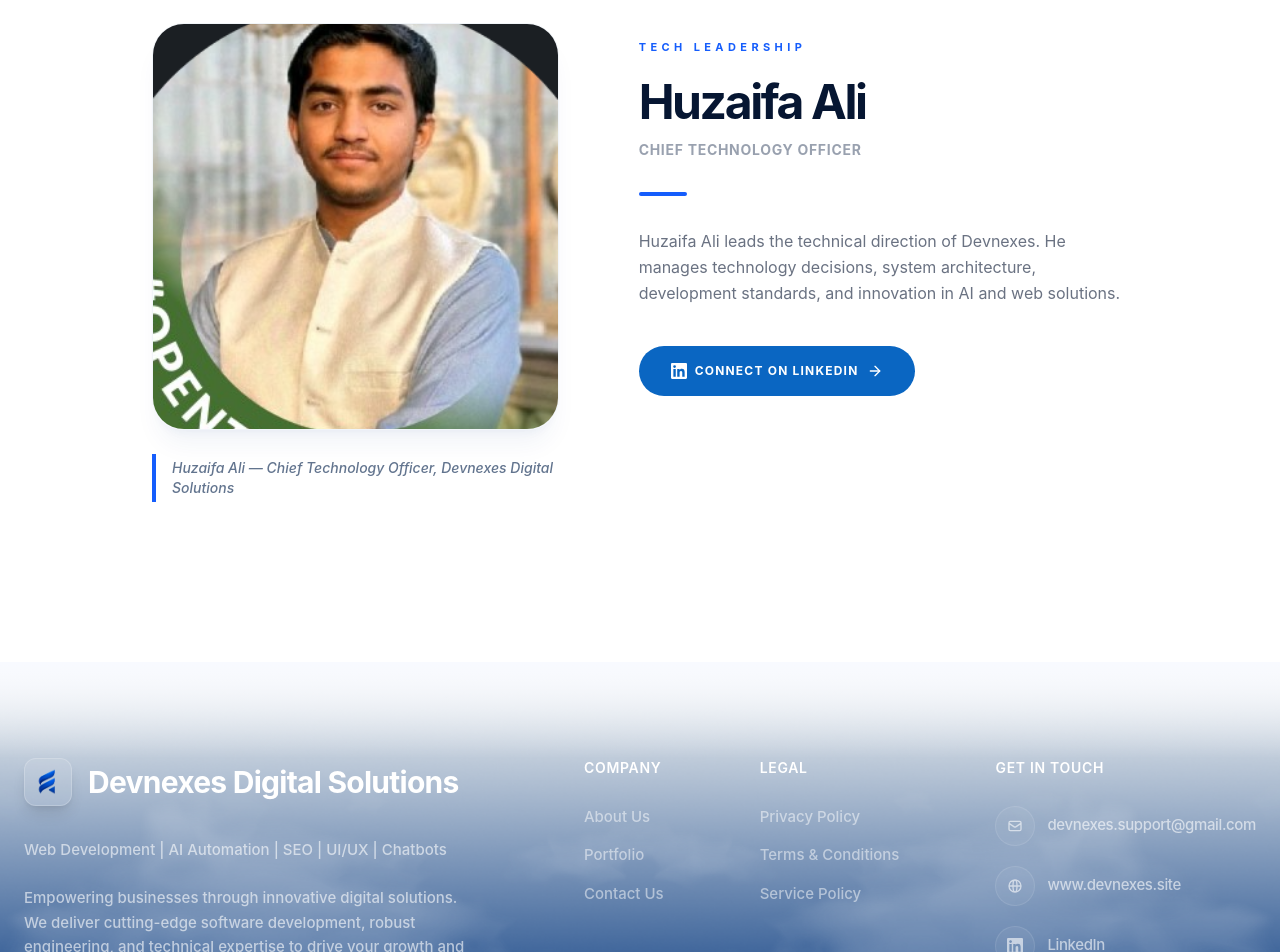
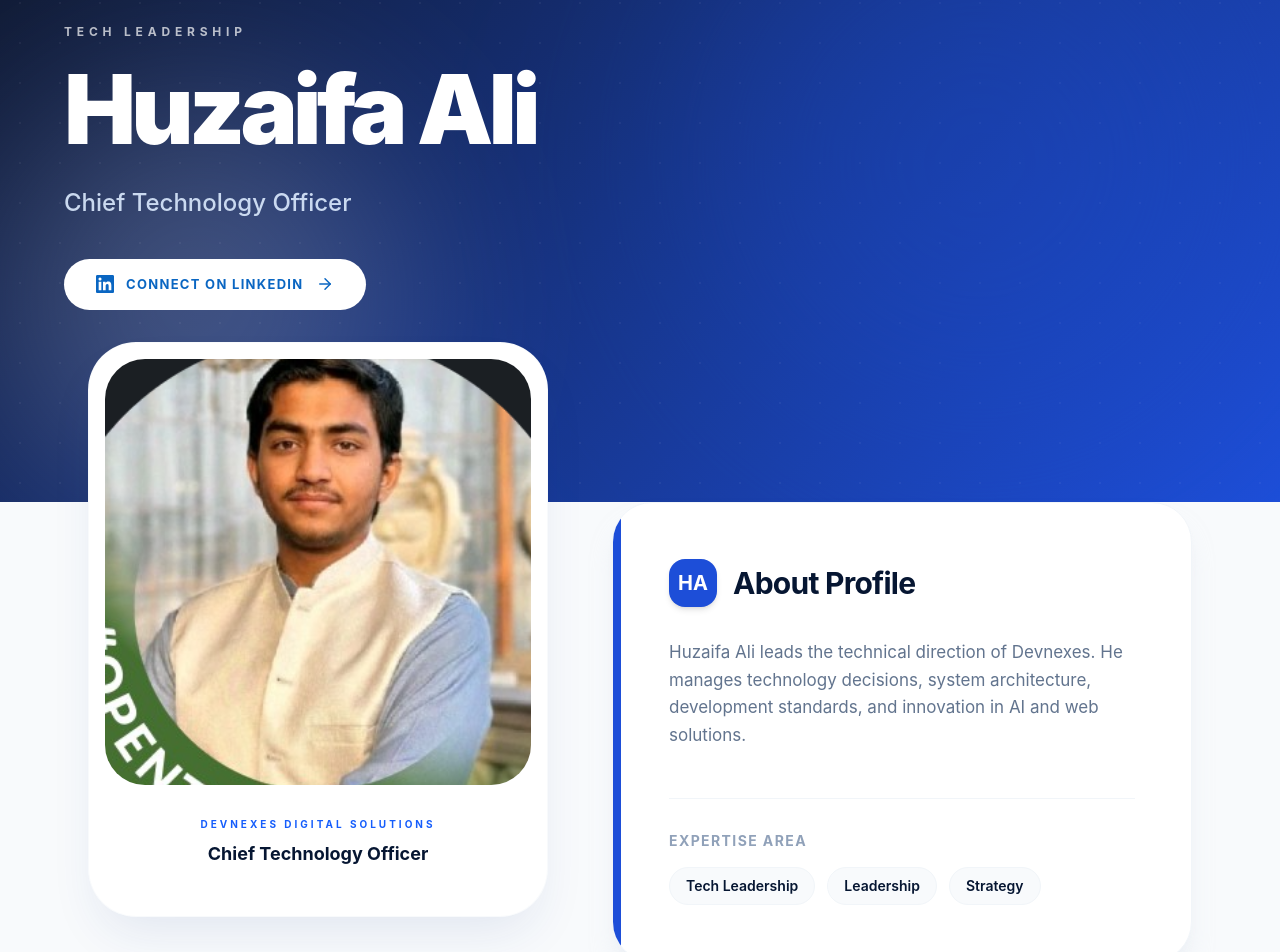
Before and after one commit to sultanraham/Devnexes, a React (Vite) app: page /team/huzaifa-ali in a window 1280 px wide. Shown: the part 137-1089 px from the top of the page. Built offline with nearby package versions, Linux system fonts and the light colour scheme; no server answers.

Commit message:
UI updates: redesigned Team Member page, updated COO image, fixed Org Chart and Counter animation, removed Stats Grid

```diff
--- a/src/components/AboutPage.jsx
+++ b/src/components/AboutPage.jsx
@@ -23,7 +23,7 @@ const TeamCard = ({ member, index }) => {
       className="group flex flex-col sm:flex-row bg-white border border-slate-100 rounded-[2rem] p-6 sm:p-8 hover:shadow-2xl hover:shadow-blue-900/5 transition-all duration-500 gap-8 items-center sm:items-start"
     >
       {/* Photo */}
-      <Link to={`/team/${member.slug}`} className="w-40 h-40 sm:w-48 sm:h-48 shrink-0 rounded-3xl overflow-hidden relative border border-slate-100 shadow-sm group-hover:shadow-lg transition-all duration-500 block">
+      <Link to={`/team/${member.slug}`} className="w-40 h-40 sm:w-48 sm:h-48 shrink-0 rounded-full overflow-hidden relative border border-slate-100 shadow-sm group-hover:shadow-lg transition-all duration-500 block">
         <img
           src={member.photo}
           alt={`${member.name} - ${member.role} at Devnexes`}
@@ -44,8 +44,13 @@ const TeamCard = ({ member, index }) => {
 
         {/* Role Badge on Image */}
         <div className="absolute bottom-3 left-0 right-0 flex justify-center opacity-90 group-hover:opacity-100 transition-opacity">
-          <span className="bg-[#061632]/80 backdrop-blur-md text-white text-[9px] font-bold uppercase tracking-[0.2em] px-3 py-1.5 rounded-full shadow-lg border border-white/20">
-            Devnexes {member.role.includes('—') ? member.role.split('—')[1].trim() : (member.role.includes('CEO') ? 'CEO' : (member.role.includes('Lead') ? 'Lead' : member.role))}
+          <span className="bg-[#061632]/80 backdrop-blur-md text-white text-[9px] font-bold uppercase tracking-[0.2em] px-4 py-1.5 rounded-full shadow-lg border border-white/20 whitespace-nowrap">
+            Devnexes {
+              member.role.includes('CEO') ? 'CEO' :
+              member.role.includes('Operations') ? 'COO' :
+              member.role.includes('Technology') ? 'CTO' :
+              member.role.includes('Lead') ? 'Lead' : member.role
+            }
           </span>
         </div>
       </Link>
@@ -81,7 +86,7 @@ const TeamCard = ({ member, index }) => {
 
 const OrganizationChart = () => {
   const ceo = team.find(m => m.slug === 'muhammad-raham-abdul-qayyum')
-  const coo = team.find(m => m.slug === 'muhammad-arham')
+  const coo = team.find(m => m.slug === 'muhammad-arham-abdul-qayyum')
   const cto = team.find(m => m.slug === 'huzaifa-ali')
   const lead = team.find(m => m.slug === 'huzaifa-mushtaq')
 
--- a/src/components/TeamMemberPage.jsx
+++ b/src/components/TeamMemberPage.jsx
@@ -48,7 +48,7 @@ const TeamMemberPage = () => {
   };
 
   return (
-    <div className="w-full bg-white font-outfit min-h-screen flex flex-col">
+    <div className="w-full bg-slate-50 font-outfit min-h-screen flex flex-col">
       <SEO
         title={member.name}
         description={member.bio}
@@ -60,75 +60,123 @@ const TeamMemberPage = () => {
       <div className="fixed top-8 left-8 z-50">
         <Link
           to="/about"
-          className="flex items-center gap-2 text-gray-400 hover:text-[#1e3a8a] transition-all group bg-white/80 backdrop-blur-sm px-4 py-2 rounded-full border border-slate-100 shadow-sm"
+          className="flex items-center gap-2 text-white/70 hover:text-white transition-all group bg-white/10 backdrop-blur-md px-5 py-2.5 rounded-full border border-white/20 shadow-lg"
         >
-          <ArrowLeft size={14} className="group-hover:-translate-x-1 transition-transform" />
-          <span className="font-bold text-[10px] tracking-[0.3em] uppercase">Back to Team</span>
+          <ArrowLeft size={16} className="group-hover:-translate-x-1 transition-transform" />
+          <span className="font-bold text-[10px] tracking-[0.3em] uppercase">Return to Team</span>
         </Link>
       </div>
 
-      <main className="flex-1 container mx-auto px-6 max-w-5xl py-32 md:py-40">
-        <div className="flex flex-col md:flex-row gap-12 md:gap-20 items-start">
+      {/* Hero Section */}
+      <section
+        className="relative pt-40 pb-48 px-6 overflow-hidden"
+        style={{
+          background: `linear-gradient(135deg, ${member.gradientFrom}, ${member.gradientTo})`
+        }}
+      >
+        {/* Decorative Background Elements */}
+        <div className="absolute inset-0 opacity-[0.05]" style={{ backgroundImage: 'radial-gradient(white 1px, transparent 1px)', backgroundSize: '40px 40px' }} />
+        <div className="absolute top-0 right-0 w-[600px] h-[600px] rounded-full blur-[120px] opacity-30 pointer-events-none" style={{ backgroundColor: member.accent }} />
+        <div className="absolute bottom-0 left-0 w-[400px] h-[400px] rounded-full blur-[100px] opacity-20 bg-white pointer-events-none" />
 
-          {/* Image Column */}
+        <div className="container mx-auto max-w-6xl relative z-10 flex flex-col items-center md:items-start text-center md:text-left">
           <motion.div
-            initial={{ opacity: 0, x: -30 }}
-            animate={{ opacity: 1, x: 0 }}
-            className="w-full md:w-5/12 shrink-0"
+            initial={{ opacity: 0, y: 30 }}
+            animate={{ opacity: 1, y: 0 }}
+            className="max-w-3xl"
           >
-            <figure className="w-full relative">
-              <div className="w-full aspect-square rounded-[2rem] overflow-hidden border border-slate-100 shadow-xl shadow-blue-900/5 mb-6">
+            <span className="text-white/70 text-[12px] font-bold uppercase tracking-[0.4em] mb-4 block">
+              {member.dept}
+            </span>
+            <h1 className="text-white text-5xl md:text-7xl lg:text-8xl font-black tracking-tighter mb-6 leading-[1.1]">
+              {member.name}
+            </h1>
+            <h2 className="text-blue-100 text-xl md:text-2xl font-medium mb-10 opacity-90">
+              {member.role}
+            </h2>
+            <div className="flex justify-center md:justify-start">
+              <a
+                href={member.linkedin}
+                target="_blank"
+                rel="noopener noreferrer"
+                className="inline-flex items-center gap-3 bg-white text-[#0a66c2] px-8 py-4 rounded-full font-bold text-[13px] uppercase tracking-widest hover:bg-blue-50 hover:shadow-2xl hover:shadow-white/20 transition-all group/btn"
+              >
+                <svg width="18" height="18" viewBox="0 0 24 24" fill="currentColor"><path d="M20.447 20.452h-3.554v-5.569c0-1.328-.027-3.037-1.852-3.037-1.853 0-2.136 1.445-2.136 2.939v5.667H9.351V9h3.414v1.561h.046c.477-.9 1.637-1.85 3.37-1.85 3.601 0 4.267 2.37 4.267 5.455v6.286zM5.337 7.433a2.062 2.062 0 01-2.063-2.065 2.064 2.064 0 112.063 2.065zm1.782 13.019H3.555V9h3.564v11.452zM22.225 0H1.771C.792 0 0 .774 0 1.729v20.542C0 23.227.792 24 1.771 24h20.451C23.2 24 24 23.227 24 22.271V1.729C24 .774 23.2 0 22.222 0h.003z" /></svg>
+                Connect on LinkedIn
+                <ArrowRight size={18} className="group-hover/btn:translate-x-1 transition-transform" />
+              </a>
+            </div>
+          </motion.div>
+        </div>
+      </section>
+
+      {/* Content Section Overlapping Hero */}
+      <main className="flex-1 container mx-auto px-6 max-w-6xl -mt-32 md:-mt-40 relative z-20 pb-32">
+        <div className="flex flex-col md:flex-row gap-10 md:gap-16 items-start">
+
+          {/* Image Card (Left) */}
+          <motion.div
+            initial={{ opacity: 0, y: 40 }}
+            animate={{ opacity: 1, y: 0 }}
+            transition={{ delay: 0.2 }}
+            className="w-full md:w-5/12 shrink-0 relative"
+          >
+            <div className="bg-white p-3 md:p-4 rounded-[3rem] shadow-2xl shadow-blue-900/10 border border-slate-100/50 backdrop-blur-xl">
+              <div className="w-full aspect-square rounded-[2.5rem] overflow-hidden bg-slate-100 relative group">
                 <img
                   src={member.photo}
                   alt={`${member.name}, ${member.role} of Devnexes Digital Solutions`}
                   width="600"
                   height="600"
                   loading="eager"
-                  className="w-full h-full object-cover"
+                  className="w-full h-full object-cover transition-transform duration-700 group-hover:scale-105"
                   style={{ objectPosition: member.photoPos || 'center top' }}
                 />
+                <div className="absolute inset-0 bg-gradient-to-t from-[#061632]/40 to-transparent opacity-0 group-hover:opacity-100 transition-opacity duration-500" />
               </div>
-              <figcaption className="text-center text-slate-500 text-sm font-medium border-l-4 border-blue-600 pl-4 py-1 text-left italic">
-                {member.name} — {member.role}, Devnexes Digital Solutions
-              </figcaption>
-            </figure>
+              <div className="p-8 text-center bg-white rounded-b-[2.5rem]">
+                <p className="text-[10px] font-bold text-blue-600 uppercase tracking-[0.3em] mb-2">Devnexes Digital Solutions</p>
+                <p className="text-[#061632] text-lg font-bold">{member.role}</p>
+              </div>
+            </div>
           </motion.div>
 
-          {/* Content Column */}
+          {/* Bio Content (Right) */}
           <motion.div
             initial={{ opacity: 0, x: 30 }}
             animate={{ opacity: 1, x: 0 }}
-            className="w-full md:w-7/12 pt-4"
+            transition={{ delay: 0.3 }}
+            className="w-full md:w-7/12 md:pt-40"
           >
-            <span className="text-blue-600 text-[11px] font-bold uppercase tracking-[0.4em] mb-4 block">
-              {member.dept}
-            </span>
-            <h1 className="text-[#061632] text-4xl md:text-5xl font-bold tracking-tighter mb-2 leading-tight">
-              {member.name}
-            </h1>
-            <h2 className="text-gray-400 font-bold uppercase tracking-wider text-sm mb-8">
-              {member.role}
-            </h2>
+            <div className="bg-white rounded-[2.5rem] p-10 md:p-14 shadow-xl shadow-slate-200/50 border border-slate-100 relative overflow-hidden group">
+              <div className="absolute top-0 left-0 w-2 h-full transition-all duration-500 group-hover:w-3" style={{ backgroundColor: member.accent }} />
 
-            <div className="w-12 h-1 bg-blue-600 mb-8 rounded-full" />
+              <div className="flex items-center gap-4 mb-8">
+                <div className="w-12 h-12 rounded-2xl flex items-center justify-center text-white font-bold text-xl shadow-md" style={{ backgroundColor: member.accent }}>
+                  {member.initials}
+                </div>
+                <h3 className="text-3xl font-bold text-[#061632] tracking-tight">About Profile</h3>
+              </div>
 
-            <div className="prose prose-lg prose-slate max-w-none mb-10 text-gray-500">
-              <p className="leading-relaxed">
-                {member.bio}
-              </p>
+              <div className="prose prose-lg prose-slate max-w-none">
+                {member.bio.split('\n').map((paragraph, idx) => (
+                  <p key={idx} className="text-slate-500 leading-relaxed text-[17px] mb-6 last:mb-0">
+                    {paragraph}
+                  </p>
+                ))}
+              </div>
+
+              <div className="mt-12 pt-8 border-t border-slate-100">
+                <p className="text-sm font-bold uppercase tracking-widest text-slate-400 mb-4">Expertise Area</p>
+                <div className="flex flex-wrap gap-3">
+                  <span className="px-4 py-2 bg-slate-50 text-[#061632] rounded-full text-sm font-semibold border border-slate-100">{member.dept}</span>
+                  <span className="px-4 py-2 bg-slate-50 text-[#061632] rounded-full text-sm font-semibold border border-slate-100">Leadership</span>
+                  <span className="px-4 py-2 bg-slate-50 text-[#061632] rounded-full text-sm font-semibold border border-slate-100">Strategy</span>
+                </div>
+              </div>
             </div>
+          </motion.div>
 
-            <a
-              href={member.linkedin}
-              target="_blank"
-              rel="noopener noreferrer"
-              className="inline-flex items-center gap-2 bg-[#0a66c2] text-white px-8 py-4 rounded-full font-bold text-[12px] uppercase tracking-widest hover:bg-[#0a66c2]/90 hover:shadow-lg hover:shadow-[#0a66c2]/30 transition-all group/btn"
-            >
-              <svg width="16" height="16" viewBox="0 0 24 24" fill="currentColor"><path d="M20.447 20.452h-3.554v-5.569c0-1.328-.027-3.037-1.852-3.037-1.853 0-2.136 1.445-2.136 2.939v5.667H9.351V9h3.414v1.561h.046c.477-.9 1.637-1.85 3.37-1.85 3.601 0 4.267 2.37 4.267 5.455v6.286zM5.337 7.433a2.062 2.062 0 01-2.063-2.065 2.064 2.064 0 112.063 2.065zm1.782 13.019H3.555V9h3.564v11.452zM22.225 0H1.771C.792 0 0 .774 0 1.729v20.542C0 23.227.792 24 1.771 24h20.451C23.2 24 24 23.227 24 22.271V1.729C24 .774 23.2 0 22.222 0h.003z" /></svg>
-              Connect on LinkedIn
-              <ArrowRight size={16} className="group-hover/btn:translate-x-1 transition-transform" />
-            </a>
-          </motion.div>
         </div>
       </main>
 
```
Also changed, not shown: src/components/Hero.jsx (+23 -8 lines), src/components/VideoSection.jsx (+1 -21 lines), public/images/team/muhammad-arham-coo-devnexes-digital-solutions.png.
